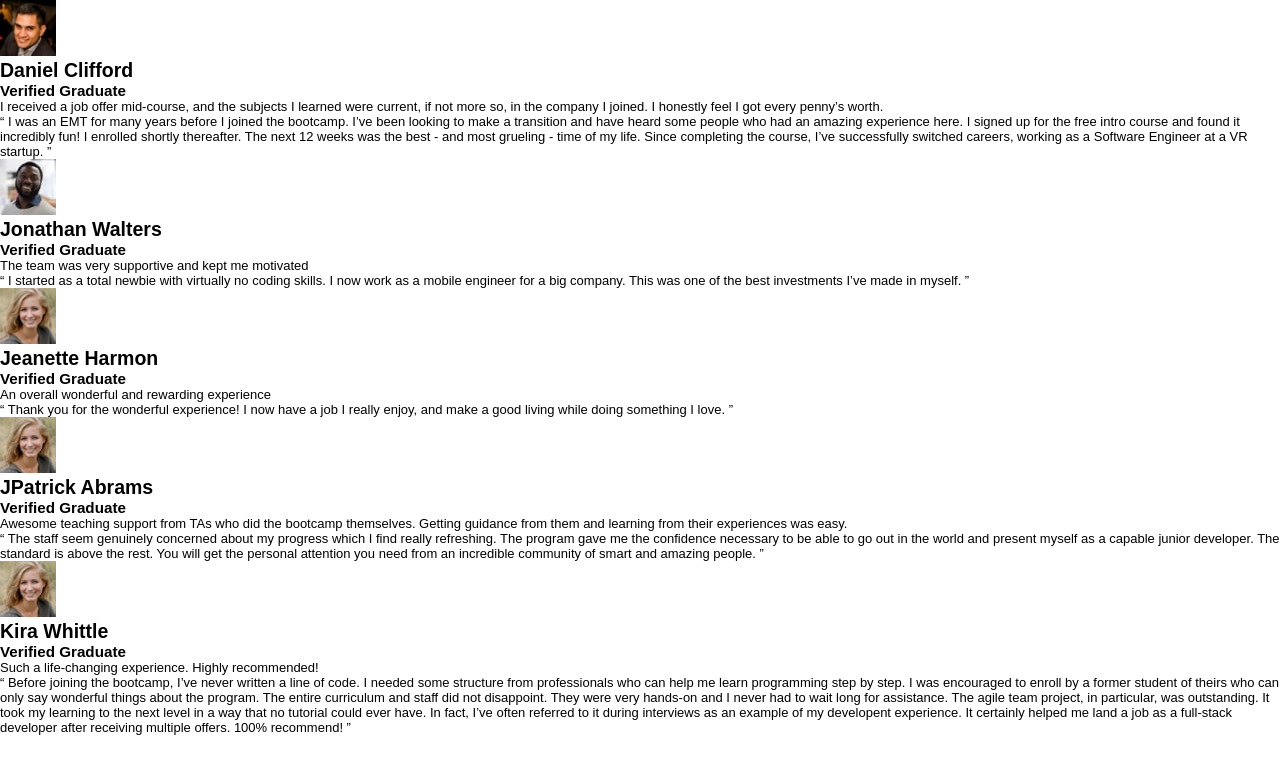
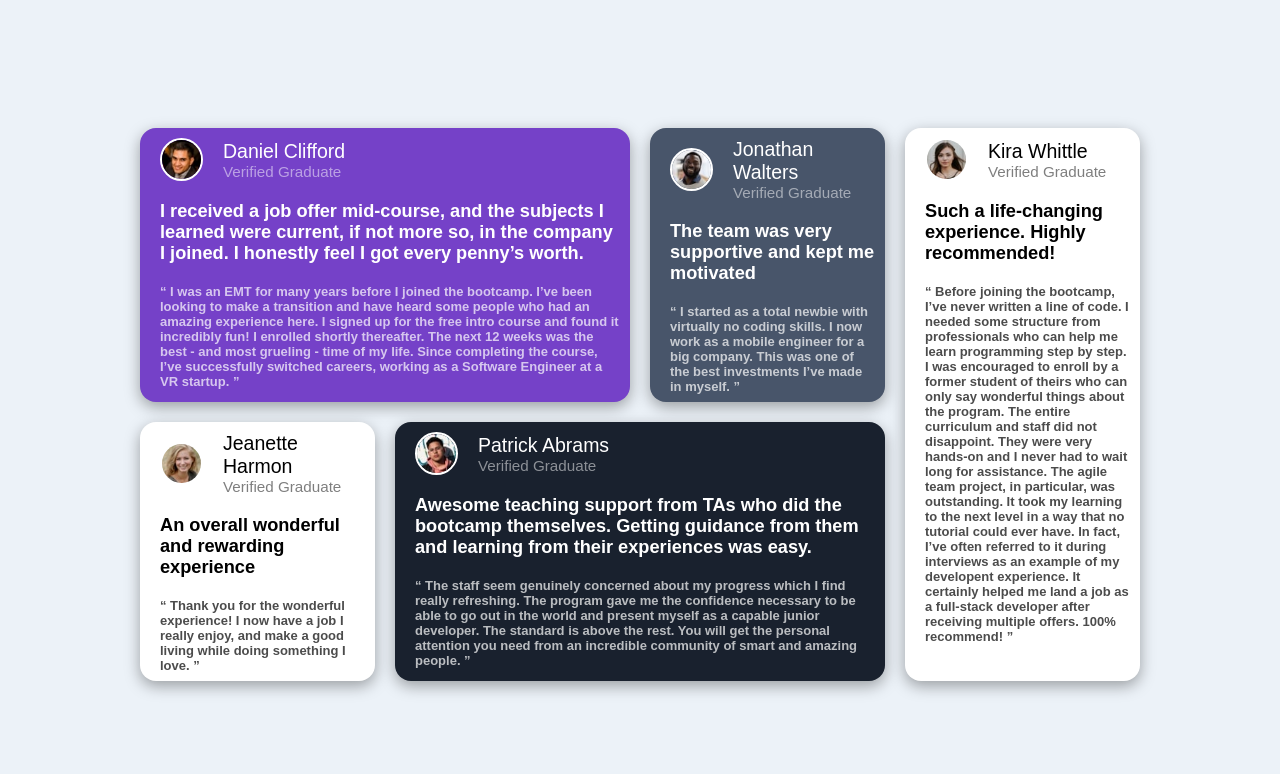
Before and after one commit to ouhmo/grid-testimonials-section, a plain HTML site: page index.html in a window 1280 px wide. Drawn offline with Linux system fonts and the light colour scheme.

Commit message:
finish project

```diff
--- a/index.html
+++ b/index.html
@@ -11,8 +11,10 @@
     <div class="card violet-card">
       <div class="info-card">
         <img src="images/image-daniel.jpg" alt="">
+        <div class="title">
           <h2>Daniel Clifford</h2>
           <h3>Verified Graduate</h3>
+        </div>
       </div>
       <div class="description-card">
         I received a job offer mid-course, and the subjects I learned were current, if not more so,
@@ -30,8 +32,10 @@
     <div class="card gray-card">
       <div class="info-card">
         <img src="images/image-jonathan.jpg" alt="">
+        <div class="title">
           <h2>Jonathan Walters</h2>
           <h3>Verified Graduate</h3>
+        </div>
       </div>
       <div class="description-card">
         The team was very supportive and kept me motivated
@@ -45,8 +49,10 @@
     <div class="card first-white-card">
       <div class="info-card">
         <img src="images/image-jeanette.jpg" alt="">
+        <div class="title">
           <h2>Jeanette Harmon</h2>
           <h3>Verified Graduate</h3>
+        </div>
       </div>
       <div class="description-card">
         An overall wonderful and rewarding experience
@@ -59,9 +65,11 @@
 
     <div class="card black-card">
       <div class="info-card">
-        <img src="images/image-jeanette.jpg" alt="">
-        <h2>JPatrick Abrams</h2>
+        <img src="images/image-patrick.jpg" alt="">
+        <div class="title">
+          <h2>Patrick Abrams</h2>
           <h3>Verified Graduate</h3>
+        </div>
       </div>
       <div class="description-card">
         Awesome teaching support from TAs who did the bootcamp themselves. Getting guidance from them and
@@ -77,9 +85,11 @@
 
     <div class="card second-white-card">
       <div class="info-card">
-        <img src="images/image-jeanette.jpg" alt="">
+        <img src="images/image-kira.jpg" alt="">
+        <div class="title">
           <h2>Kira Whittle</h2>
           <h3>Verified Graduate</h3>
+        </div>
       </div>
       <div class="description-card">
         Such a life-changing experience. Highly recommended!
--- a/style.css
+++ b/style.css
@@ -23,4 +23,84 @@
 body {
     font-size: 13px;
     font-family: 'Barlow Semi Condensed', sans-serif;
+    background-color: var(--light-grayish-blue);
 }
+
+.container {
+    margin: 10% auto;
+    max-width: 1000px;
+    display: grid;
+    grid-template-columns: 1fr 1fr 1fr 1fr;
+    grid-template-areas: "v v g sw" "fw b b sw";
+    grid-gap: 20px;
+}
+
+.card {
+    background-color: white;
+    border-radius: 16px;
+    padding-left: 10px;
+    box-shadow: rgba(0, 0, 0, 0.35) 0px 5px 15px;
+}
+
+.card .info-card {
+    display: flex;
+    align-items: center;
+    margin: 10px;
+}
+
+.card .info-card img {
+    max-width: 43px;
+    margin-right: 20px;
+    border-radius: 50%;
+    border: 2px solid var(--white);
+}
+
+.card .info-card h2 {
+    font-weight: 500;
+}
+
+.card .info-card h3 {
+    opacity: 50%;
+    font-weight: 500;
+}
+
+.description-card {
+    margin:20px 10px;
+    font-size: 1.4em;
+    font-weight: 600;
+}
+
+.quote-card {
+    margin:0 10px;
+    font-weight: 600;
+    opacity: 70%;
+    padding-bottom: 8px;
+}
+
+
+.violet-card{
+    grid-area: v;
+    background-color: var(--violet);
+    color: var(--white);
+}
+
+.gray-card {
+    grid-area: g;
+    background-color: var(--grayish-blue);
+    color: var(--white);
+}
+
+.first-white-card {
+    grid-area: fw;
+}
+
+
+.black-card {
+    grid-area: b;
+    background-color: var(--blackish-blue);
+    color: white;
+}
+
+.second-white-card {
+    grid-area: sw;
+}
```
Also changed, not shown: 1 other file. Lines whose indentation alone changed are shown as unchanged.
